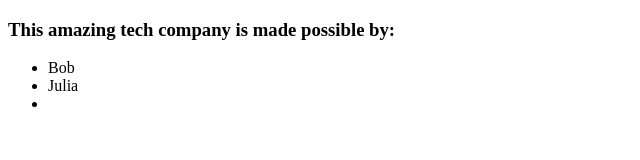
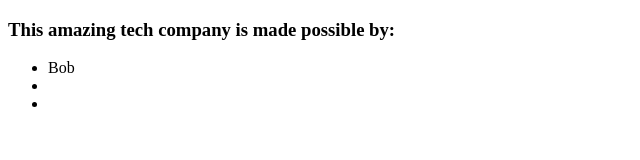
Before and after one commit to nickangtc/fake-codebase, a plain HTML site: page index.html in a window 1280 px wide. Shown: the full height of the page, 0-640 px from the left. Drawn offline with Linux system fonts and the light colour scheme.

Commit message:
Revert "Julia-feature"

```diff
--- a/index.html
+++ b/index.html
@@ -10,7 +10,7 @@
   <h3>This amazing tech company is made possible by:</h3>
   <ul>
     <li>Bob</li>
-    <li>Julia</li>
+    <li></li>
     <li></li>
   </ul>
 </body>
```
